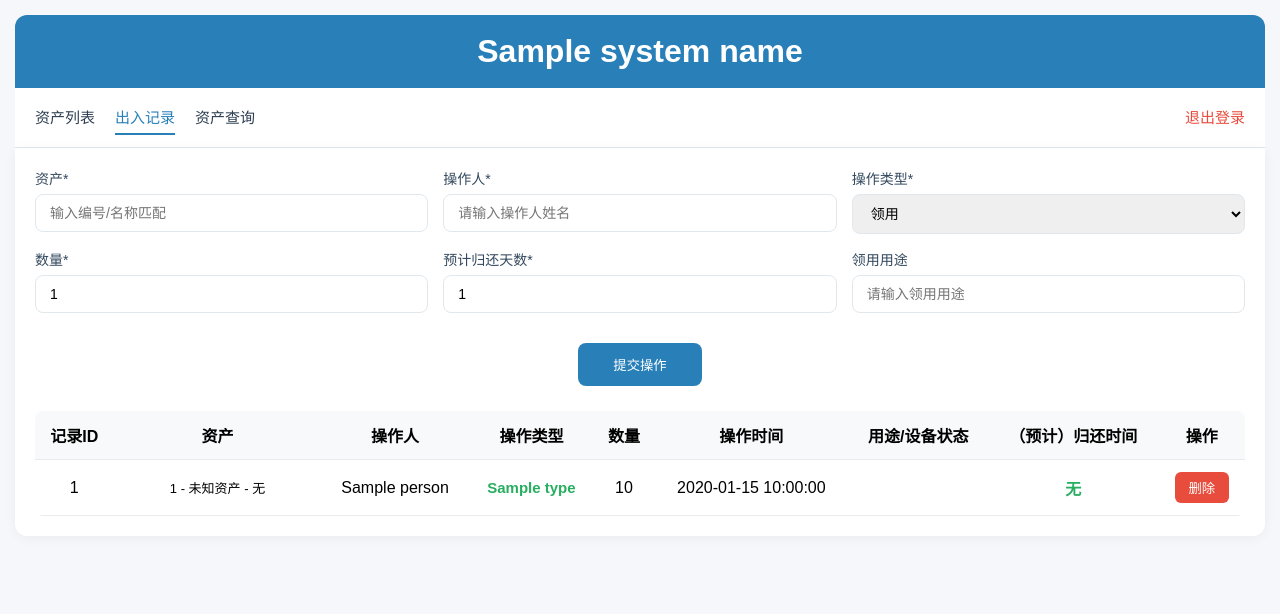
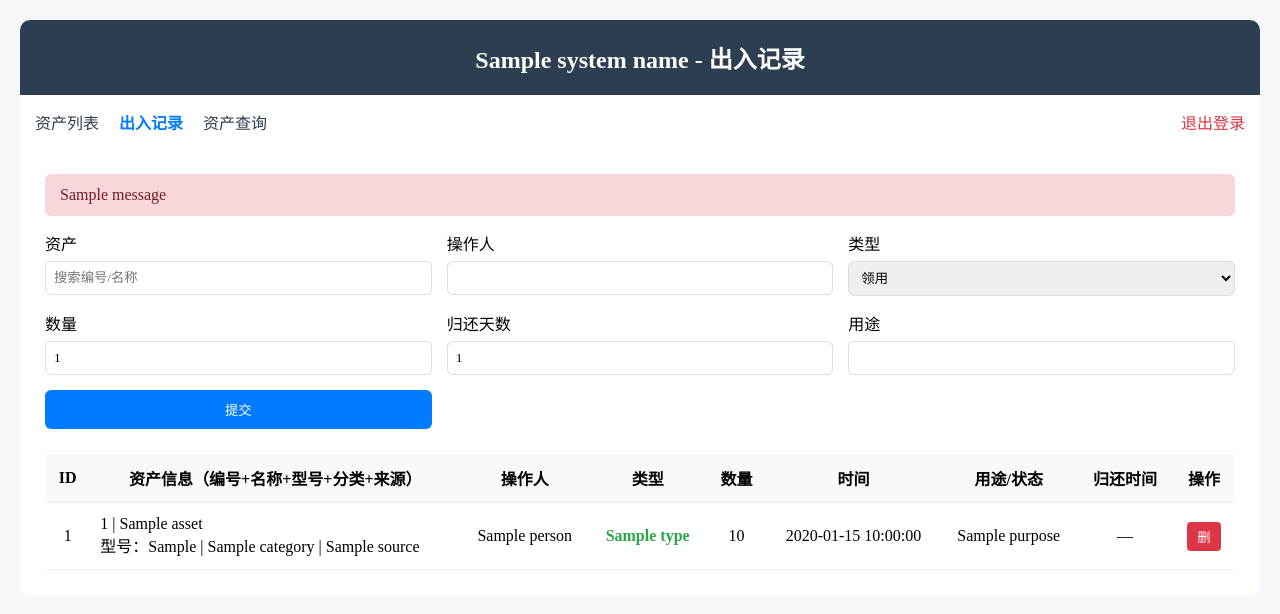
Before and after one commit to liuhuaqing446/lab-asset, a Flask app: template templates/record.html in a window 1280 px wide. Shown: the top 614 px of the page. Run offline with Flask 3, Linux system fonts and the light colour scheme; the visitor is signed in with stand-in values (Sample User, id 1); tables that the repository leaves empty or names only in its code hold one stand-in row (values such as "Sample post"); the template is opened without the code that fills it: most values are stand-ins (such as "Sample title", 1, 10 or a date in 2020); one stand-in notice (Sample message) is shown.

Commit message:
Update record.html

```diff
--- a/templates/record.html
+++ b/templates/record.html
@@ -2,68 +2,41 @@
 <html lang="zh-CN">
 <head>
     <meta charset="UTF-8">
-    <meta name="viewport" content="width=device-width, initial-scale=1.0">
-    <title>{{ system_name }} - 出入记录</title>
+    <title>出入记录 | {{ system_name }}</title>
     <style>
-        * { margin: 0; padding: 0; box-sizing: border-box; font-family: "Microsoft YaHei", sans-serif; }
-        body { background: #f5f7fa; padding: 15px; }
-        .container { max-width: 1400px; margin: 0 auto; }
-        .header { background: #2980b9; color: #fff; padding: 18px 20px; border-radius: 12px 12px 0 0; text-align: center; }
-        .nav { background: #fff; padding: 12px 20px; border-bottom: 1px solid #e1e8ed; display: flex; gap: 20px; align-items: center; flex-wrap: wrap; }
-        .nav a { text-decoration: none; color: #2c3e50; font-size: 15px; font-weight: 500; padding: 6px 0; border-bottom: 2px solid transparent; }
-        .nav a.active { color: #2980b9; border-bottom-color: #2980b9; }
-        .nav .logout { margin-left: auto; color: #e74c3c; }
-        .content { background: #fff; padding: 20px; border-radius: 0 0 12px 12px; box-shadow: 0 2px 12px rgba(0,0,0,0.05); }
-        .flash-message { padding: 10px 14px; border-radius: 8px; margin-bottom: 15px; font-size: 14px; }
-        .flash-success { background: #d4edda; color: #155724; }
-        .flash-error { background: #f8d7da; color: #721c24; }
-        .form-grid { display: grid; grid-template-columns: repeat(3, 1fr); gap: 15px; margin-bottom: 25px; }
-        .form-group { display: flex; flex-direction: column; gap: 6px; }
-        .form-group label { color: #34495e; font-size: 14px; font-weight: 500; }
-        .form-group input, .form-group select { padding: 10px 14px; border: 1px solid #e1e8ed; border-radius: 8px; font-size: 14px; }
-        .form-group input:focus, .form-group select:focus { outline: none; border-color: #2980b9; box-shadow: 0 0 0 3px rgba(41,128,185,0.1); }
-        .asset-select { position: relative; }
-        .asset-list { position: absolute; top: 100%; left: 0; right: 0; background: #fff; border: 1px solid #e1e8ed; border-radius: 0 0 8px 8px; max-height: 150px; overflow-y: auto; z-index: 10; display: none; }
-        .asset-item { padding: 8px 14px; cursor: pointer; }
-        .asset-item:hover { background: #f8f9fa; }
-        .btn-submit { grid-column: 1 / -1; justify-self: center; padding: 12px 35px; background: #2980b9; color: #fff; border: none; border-radius: 8px; cursor: pointer; }
-        .record-table { width: 100%; border-collapse: collapse; border-radius: 8px; overflow: hidden; }
-        .record-table thead { background: #f8f9fa; }
-        .record-table th, .record-table td {
-            padding: 12px 10px;
-            text-align: center;
-            border-bottom: 1px solid #e9ecef;
-            white-space: nowrap;
-        }
-        .record-table td:nth-child(2) { min-width: 180px; font-size: 13px; }
-        .record-table tbody tr:hover { background: #f8f9fa; }
-        .type-borrow { color: #e74c3c; font-weight: 700; font-size: 15px; }
-        .type-return { color: #27ae60; font-weight: 700; font-size: 15px; }
-        .return-time-borrow { color: #e74c3c; font-weight: 600; }
-        .return-time-return { color: #27ae60; font-weight: 600; }
-        .status-normal { color: #27ae60; font-weight: 600; }
-        .status-fault { color: #e74c3c; font-weight: 600; }
-        .status-repair { color: #f39c12; font-weight: 600; }
-        .status-scrap { color: #95a5a6; font-weight: 600; }
-        .btn-delete { padding: 6px 14px; background: #e74c3c; color: #fff; border: none; border-radius: 6px; cursor: pointer; }
-        @media (max-width: 992px) {
-            .form-grid { grid-template-columns: repeat(2, 1fr); }
-        }
-        @media (max-width: 768px) {
-            .form-grid { grid-template-columns: 1fr; }
-            .record-table { display: block; overflow-x: auto; -webkit-overflow-scrolling: touch; }
-            .record-table th, .record-table td {
-                min-width: 90px;
-                font-size: 13px;
-            }
-            .record-table td:nth-child(2) { min-width: 160px; }
-            .nav { gap: 15px; }
-        }
+        *{margin:0;padding:0;box-sizing:border-box;font-family: "Microsoft YaHei"}
+        body{background:#f5f7fa;padding:20px}
+        .container{max-width:1400px;margin:0 auto}
+        .header{background:#2c3e50;color:white;padding:20px;border-radius:10px 10px 0 0;text-align:center}
+        .nav{background:white;padding:15px;display:flex;gap:20px;flex-wrap:wrap}
+        .nav a{color:#2c3e50;text-decoration:none}
+        .nav a.active{color:#007bff;font-weight:bold}
+        .nav .logout{margin-left:auto;color:#dc3545}
+        .content{background:white;padding:25px;border-radius:0 0 10px 10px}
+        .flash{padding:12px 15px;border-radius:6px;margin-bottom:15px}
+        .success{background:#d4edda;color:#155724}
+        .danger{background:#f8d7da;color:#721c24}
+        .form{display:grid;grid-template-columns:repeat(3,1fr);gap:15px;margin-bottom:25px}
+        .form-group{display:flex;flex-direction:column;gap:6px}
+        .form-group label{font-weight:500}
+        .form-group input,.form-group select{padding:8px;border:1px solid #ddd;border-radius:6px}
+        .asset-select{position:relative}
+        .asset-list{position:absolute;top:100%;left:0;right:0;background:white;border:1px solid #ddd;max-height:160px;overflow-y:auto;z-index:10;display:none}
+        .asset-item{padding:8px;cursor:pointer}
+        .asset-item:hover{background:#f0f3f5}
+        .btn{padding:10px;background:#007bff;color:white;border:none;border-radius:6px;cursor:pointer}
+        table{width:100%;border-collapse:collapse;margin-top:10px}
+        th,td{padding:12px;text-align:center;border-bottom:1px solid #eee}
+        th{background:#f8f9fa}
+        .borrow{color:#dc3545;font-weight:bold}
+        .return{color:#28a745;font-weight:bold}
+        .status-normal{color:#28a745}
+        .del{padding:5px 10px;background:#dc3545;color:white;border:none;border-radius:4px;cursor:pointer}
     </style>
 </head>
 <body>
 <div class="container">
-        <div class="header"><h1>{{ system_name }}</h1></div>
+    <div class="header"><h2>{{ system_name }} - 出入记录</h2></div>
     <div class="nav">
         <a href="/">资产列表</a>
         <a href="/record" class="active">出入记录</a>
@@ -71,195 +44,155 @@
         <a href="/logout" class="logout">退出登录</a>
     </div>
     <div class="content">
-            {% with messages = get_flashed_messages() %}
-                {% if messages %}
-                    <div class="flash-message {{ 'flash-success' if '成功' in messages[0] else 'flash-error' }}">{{ messages[0] }}</div>
-                {% endif %}
+        {% with msgs = get_flashed_messages() %}
+          {% for msg in msgs %}
+            <div class="flash {{ 'success' if '✅' in msg else 'danger' }}">{{ msg }}</div>
+          {% endfor %}
         {% endwith %}
-            <form method="post" action="/do_record" id="recordForm">
-                <div class="form-grid">
+
+        <form method="post" action="/do_record">
+            <div class="form">
                 <div class="form-group asset-select">
-                        <label>资产*</label>
-                        <input type="text" id="assetInput" required placeholder="输入编号/名称匹配">
+                    <label>资产</label>
+                    <input type="text" id="assetInput" placeholder="搜索编号/名称" required>
                     <input type="hidden" name="asset_id" id="assetId" required>
                     <div class="asset-list" id="assetList"></div>
                 </div>
-                    <div class="form-group"><label>操作人*</label><input type="text" name="person" required placeholder="请输入操作人姓名"></div>
+                <div class="form-group"><label>操作人</label><input type="text" name="person" required></div>
                 <div class="form-group">
-                        <label>操作类型*</label>
-                        <select name="type" required id="opType">
+                    <label>类型</label>
+                    <select name="type" id="opType">
                         <option value="领用">领用</option>
                         <option value="归还">归还</option>
                     </select>
                 </div>
-                    <div class="form-group"><label>数量*</label><input type="number" name="quantity" value="1" min="1" required></div>
-                    <div class="form-group" id="returnDaysGroup"><label>预计归还天数*</label><input type="number" name="return_days" value="1" min="1" required></div>
-                    <div class="form-group" id="purposeGroup"><label>领用用途</label><input type="text" name="purpose" placeholder="请输入领用用途"></div>
-                    <div class="form-group" id="statusGroup" style="display: none;"><label>设备状态*</label>
-                        <select name="device_status" required>
+                <div class="form-group"><label>数量</label><input type="number" name="quantity" value="1" min="1" required></div>
+                <div class="form-group" id="returnGroup"><label>归还天数</label><input type="number" name="return_days" value="1" min="1"></div>
+                <div class="form-group" id="purposeGroup"><label>用途</label><input type="text" name="purpose"></div>
+                <div class="form-group" id="statusGroup" style="display:none">
+                    <label>设备状态</label>
+                    <select name="device_status">
                         <option value="正常">正常</option>
                         <option value="故障">故障</option>
                         <option value="维修中">维修中</option>
                         <option value="报废">报废</option>
                     </select>
                 </div>
-                    <div class="form-group"></div><div class="form-group"></div>
-                    <button type="submit" class="btn-submit">提交操作</button>
+                <button class="btn" type="submit">提交</button>
             </div>
         </form>
-            <table class="record-table">
-                <thead>
+
+        <table>
             <tr>
-                        <th>记录ID</th>
-                        <th>资产</th>
+                <th>ID</th>
+                <th>资产信息（编号+名称+型号+分类+来源）</th>
                 <th>操作人</th>
-                        <th>操作类型</th>
+                <th>类型</th>
                 <th>数量</th>
-                        <th>操作时间</th>
-                        <th>用途/设备状态</th>
-                        <th>（预计）归还时间</th>
+                <th>时间</th>
+                <th>用途/状态</th>
+                <th>归还时间</th>
                 <th>操作</th>
             </tr>
-                </thead>
-                <tbody>
-                    {% for record in records %}
-                    {% set asset_id = record.asset_id %}
-                    {% set op_type = record.type %}
-                    {% set purpose_str = record.purpose or '' %}
-
-                    {# 100%精准匹配资产，彻底解决未知资产 #}
-                    {% set asset_name = '未知资产' %}
-                    {% set asset_model = '无' %}
-                    {% for asset in assets %}
-                        {% if asset.asset_id == asset_id %}
-                            {% set asset_name = asset.name %}
-                            {% set asset_model = asset.model_origin %}
+            {% for r in records %}
+            {% set aid = r.asset_id %}
+            {% set assetInfo = namespace(name="已删除",model="无",cat="",src="") %}
+            {% for a in assets %}
+              {% if a.asset_id == aid %}
+                {% set assetInfo.name = a.name %}
+                {% set assetInfo.model = a.model_origin %}
+                {% set assetInfo.cat = a.category %}
+                {% set assetInfo.src = a.source %}
               {% endif %}
             {% endfor %}
-
-                    {# 解析用途/状态，彻底解决混合显示问题 #}
-                    {% set purpose_origin = '' %}
-                    {% set return_time = '无' %}
-                    {% set device_status = '' %}
-
-                    {% if op_type == '领用' %}
-                        {% if '|' in purpose_str %}
-                            {% set parts = purpose_str.split('|', 1) %}
-                            {% set purpose_origin = parts[0]|trim if parts[0]|trim else '未填写' %}
-                            {% set return_time = parts[1]|replace('预计归还：', '')|trim if parts[1] else '无' %}
+            <tr>
+                <td>{{ r.id }}</td>
+                <td style="text-align:left;padding-left:10px">
+                    {{ aid }} | {{ assetInfo.name }}<br>
+                    型号：{{ assetInfo.model }} | {{ assetInfo.cat }} | {{ assetInfo.src }}
+                </td>
+                <td>{{ r.person }}</td>
+                <td class="{{ 'borrow' if r.type=='领用' else 'return' }}">{{ r.type }}</td>
+                <td>{{ r.quantity }}</td>
+                <td>{{ r.time }}</td>
+                <td>
+                    {% if r.type == "归还" %}
+                        {% set s = r.purpose|replace('设备状态：','')|trim %}
+                        {% if '/' in s %}{% set s = s.split('/')|last %}{% endif %}
+                        <span class="status-normal">{{ s }}</span>
                     {% else %}
-                            {% set purpose_origin = purpose_str|trim if purpose_str|trim else '未填写' %}
-                            {% set return_time = '无' %}
-                        {% endif %}
-                    {% elif op_type == '归还' %}
-                        {% set raw_status = purpose_str|replace('设备状态：', '')|trim %}
-                        {% if '/' in raw_status %}
-                            {% set device_status = raw_status.split('/')|last|trim %}
-                        {% else %}
-                            {% set device_status = raw_status if raw_status else '正常' %}
-                        {% endif %}
-                        {% set return_time = record.time %}
-                    {% endif %}
-
-                    {% set status_class = 'status-normal' if device_status == '正常' else 'status-fault' if device_status == '故障' else 'status-repair' if device_status == '维修中' else 'status-scrap' if device_status == '报废' else '' %}
-                    {% set return_time_class = 'return-time-borrow' if op_type == '领用' else 'return-time-return' %}
-
-                    <tr>
-                        <td>{{ record.id }}</td>
-                        <td>{{ asset_id }} - {{ asset_name }} - {{ asset_model }}</td>
-                        <td>{{ record.person }}</td>
-                        <td class="{{ 'type-borrow' if op_type == '领用' else 'type-return' }}">{{ op_type }}</td>
-                        <td>{{ record.quantity }}</td>
-                        <td>{{ record.time }}</td>
-                        <td>
-                            {% if op_type == '领用' %}
-                                {{ purpose_origin }}
-                            {% else %}
-                                <span class="{{ status_class }}">{{ device_status }}</span>
+                        {% if '|' in r.purpose %}{{ r.purpose.split('|')[0]|trim }}{% else %}{{ r.purpose }}{% endif %}
                     {% endif %}
                 </td>
-                        <td class="{{ return_time_class }}">{{ return_time }}</td>
                 <td>
-                            <form method="post" action="/delete_record" onsubmit="return confirm('确定删除该记录并恢复库存？')" style="display:inline;">
-                                <input type="hidden" name="record_id" value="{{ record.id }}">
-                                <button class="btn-delete">删除</button>
+                    {% if r.type == "领用" %}
+                        {% if '|' in r.purpose %}{{ r.purpose.split('|')[1]|replace('预计归还：','')|trim }}{% else %}无{% endif %}
+                    {% else %}
+                    —
+                    {% endif %}
+                </td>
+                <td>
+                    <form method="post" action="/delete_record" style="display:inline" onsubmit="return confirm('确定删除？')">
+                        <input type="hidden" name="record_id" value="{{ r.id }}">
+                        <button class="del">删</button>
                     </form>
                 </td>
             </tr>
             {% endfor %}
-                </tbody>
         </table>
     </div>
 </div>
+
 <script>
-        const assets = [{% for asset in assets %}{ id: "{{ asset.asset_id }}", name: "{{ asset.name }}", model: "{{ asset.model_origin }}" },{% endfor %}];
+const assets = [
+{% for a in assets %}
+{id:"{{a.asset_id}}",name:"{{a.name}}",model:"{{a.model_origin}}",cat:"{{a.category}}",src:"{{a.source}}"},
+{% endfor %}
+];
+
 const assetInput = document.getElementById('assetInput');
 const assetId = document.getElementById('assetId');
 const assetList = document.getElementById('assetList');
 const opType = document.getElementById('opType');
-        const returnDaysGroup = document.getElementById('returnDaysGroup');
+const returnGroup = document.getElementById('returnGroup');
 const purposeGroup = document.getElementById('purposeGroup');
 const statusGroup = document.getElementById('statusGroup');
 
-        assetInput.addEventListener('input', function() {
-            const query = this.value.trim().toLowerCase();
+function updateForm(){
+  if(opType.value==='领用'){
+    returnGroup.style.display='flex'; purposeGroup.style.display='flex'; statusGroup.style.display='none';
+  }else{
+    returnGroup.style.display='none'; purposeGroup.style.display='none'; statusGroup.style.display='flex';
+  }
+}
+updateForm(); opType.addEventListener('change',updateForm);
+
+assetInput.addEventListener('input',()=>{
+  const kw = assetInput.value.toLowerCase().trim();
   assetList.innerHTML = '';
-            if (!query) {
-                assetList.style.display = 'none';
-                assetId.value = '';
-                return;
-            }
-            const filtered = assets.filter(a =>
-                a.id.toLowerCase().includes(query) ||
-                a.name.toLowerCase().includes(query) ||
-                `${a.id} - ${a.name} - ${a.model}`.toLowerCase().includes(query)
+  if(!kw){ assetList.style.display='none'; return; }
+  const list = assets.filter(x=>
+    x.id.toLowerCase().includes(kw) || x.name.toLowerCase().includes(kw)
   );
-            if (filtered.length === 0) {
-                assetList.style.display = 'none';
-                return;
-            }
-            filtered.forEach(a => {
-                const item = document.createElement('div');
-                item.className = 'asset-item';
-                item.textContent = `${a.id} - ${a.name} - ${a.model}`;
-                item.dataset.id = a.id;
-                item.onclick = () => {
-                    assetInput.value = item.textContent;
-                    assetId.value = a.id;
-                    assetList.style.display = 'none';
+  list.forEach(x=>{
+    const div = document.createElement('div');
+    div.className = 'asset-item';
+    div.innerText = `${x.id} | ${x.name} | ${x.model} | ${x.cat}`;
+    div.onclick = ()=>{
+      assetInput.value = `${x.id} ${x.name}`;
+      assetId.value = x.id;
+      assetList.style.display='none';
     };
-                assetList.appendChild(item);
+    assetList.appendChild(div);
   });
-            assetList.style.display = 'block';
+  assetList.style.display = list.length?'block':'none';
 });
 
-        document.addEventListener('click', e => {
-            if (!assetInput.contains(e.target) && !assetList.contains(e.target)) {
-                assetList.style.display = 'none';
+document.addEventListener('click',(e)=>{
+  if(!assetInput.contains(e.target) && !assetList.contains(e.target)){
+    assetList.style.display='none';
   }
 });
-
-        function updateFormFields() {
-            if (opType.value === '领用') {
-                returnDaysGroup.style.display = 'flex';
-                purposeGroup.style.display = 'flex';
-                statusGroup.style.display = 'none';
-            } else {
-                returnDaysGroup.style.display = 'none';
-                purposeGroup.style.display = 'none';
-                statusGroup.style.display = 'flex';
-            }
-        }
-        updateFormFields();
-        opType.addEventListener('change', updateFormFields);
-
-        const flashMsg = document.querySelector('.flash-message');
-        if (flashMsg) {
-            setTimeout(() => {
-                flashMsg.style.opacity = 0;
-                setTimeout(() => flashMsg.remove(), 500);
-            }, 1500);
-        }
 </script>
 </body>
 </html>
```
Lines whose indentation alone changed are shown as unchanged.
